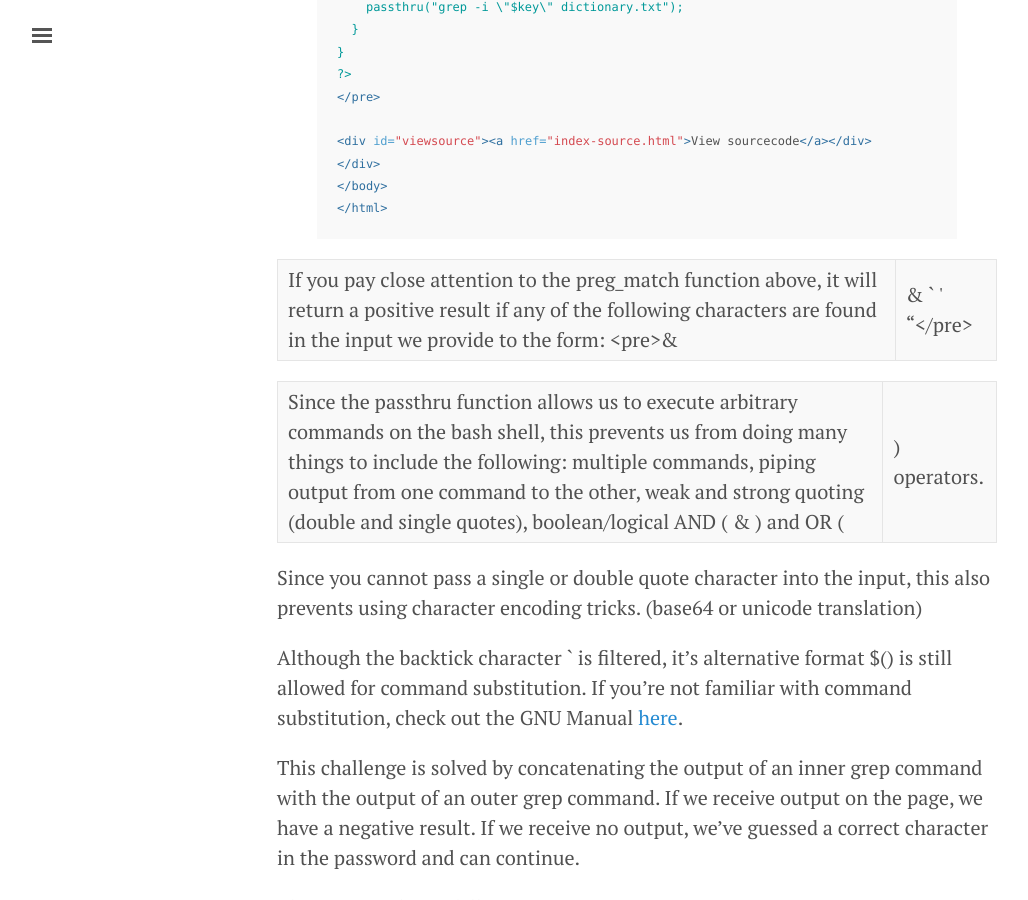
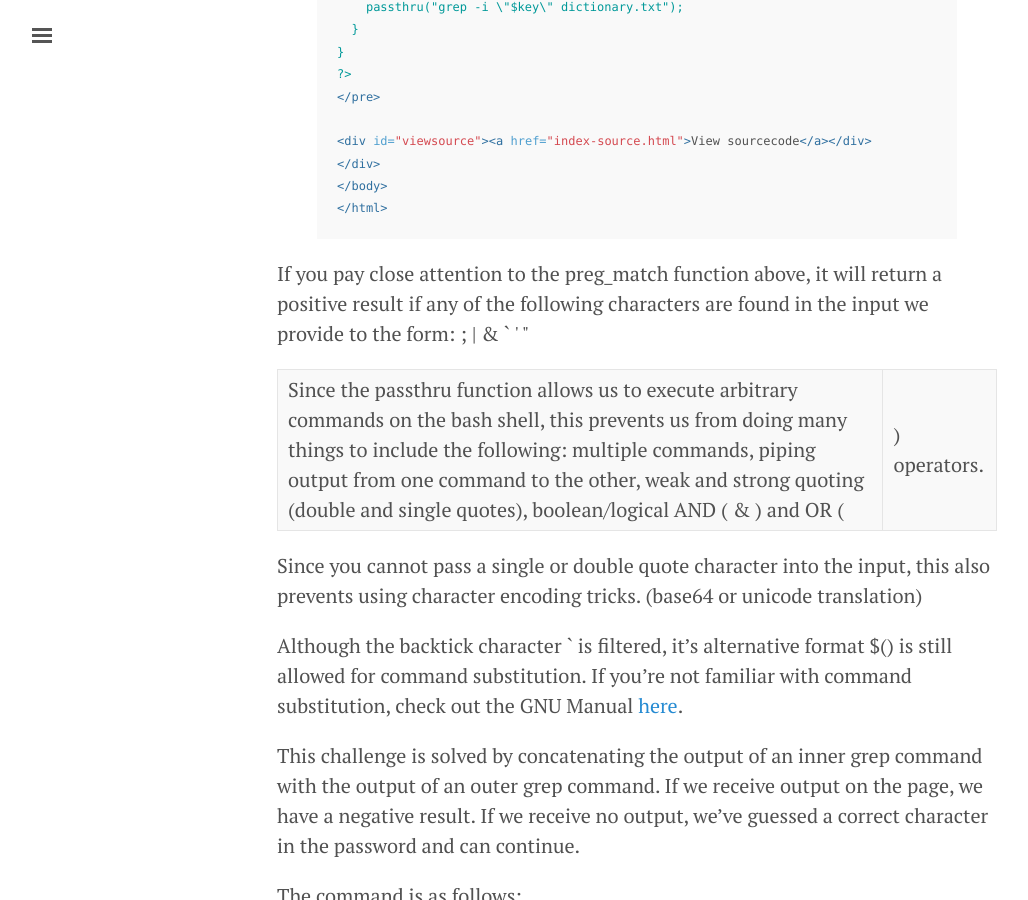
Before and after one commit to MCPA/MCPA.github.io, a Jekyll site: the page built from _posts/natas-overthewire/2015-10-01-natas16.markdown, in a window 1280 px wide and 900 px high, scrolled down 1449 px. Shown: the whole window, without its empty margins (3-1031 px from the left). Built offline with Jekyll 4.4.1, drawn with Linux system fonts in a browser that asks for light colours; part of the change alters nothing that is shown.

Commit message:
should be final formatting fix for natas 16 writeup

```diff
--- a/_posts/natas-overthewire/2015-10-01-natas16.markdown
+++ b/_posts/natas-overthewire/2015-10-01-natas16.markdown
@@ -55,7 +55,7 @@ if($key != "") {
 </html>
 {% endhighlight %}
 
-If you pay close attention to the preg_match function above, it will return a positive result if any of the following characters are found in the input we provide to the form: <pre>& | & ` \' "</pre>
+If you pay close attention to the preg_match function above, it will return a positive result if any of the following characters are found in the input we provide to the form: &#59; &#124; &amp; &#96; &#39; &quot;
 
 Since the passthru function allows us to execute arbitrary commands on the bash shell, this prevents us from doing many things to include the following: multiple commands, piping output from one command to the other, weak and strong quoting (double and single quotes), boolean/logical AND ( & ) and OR ( | ) operators.
 
```
